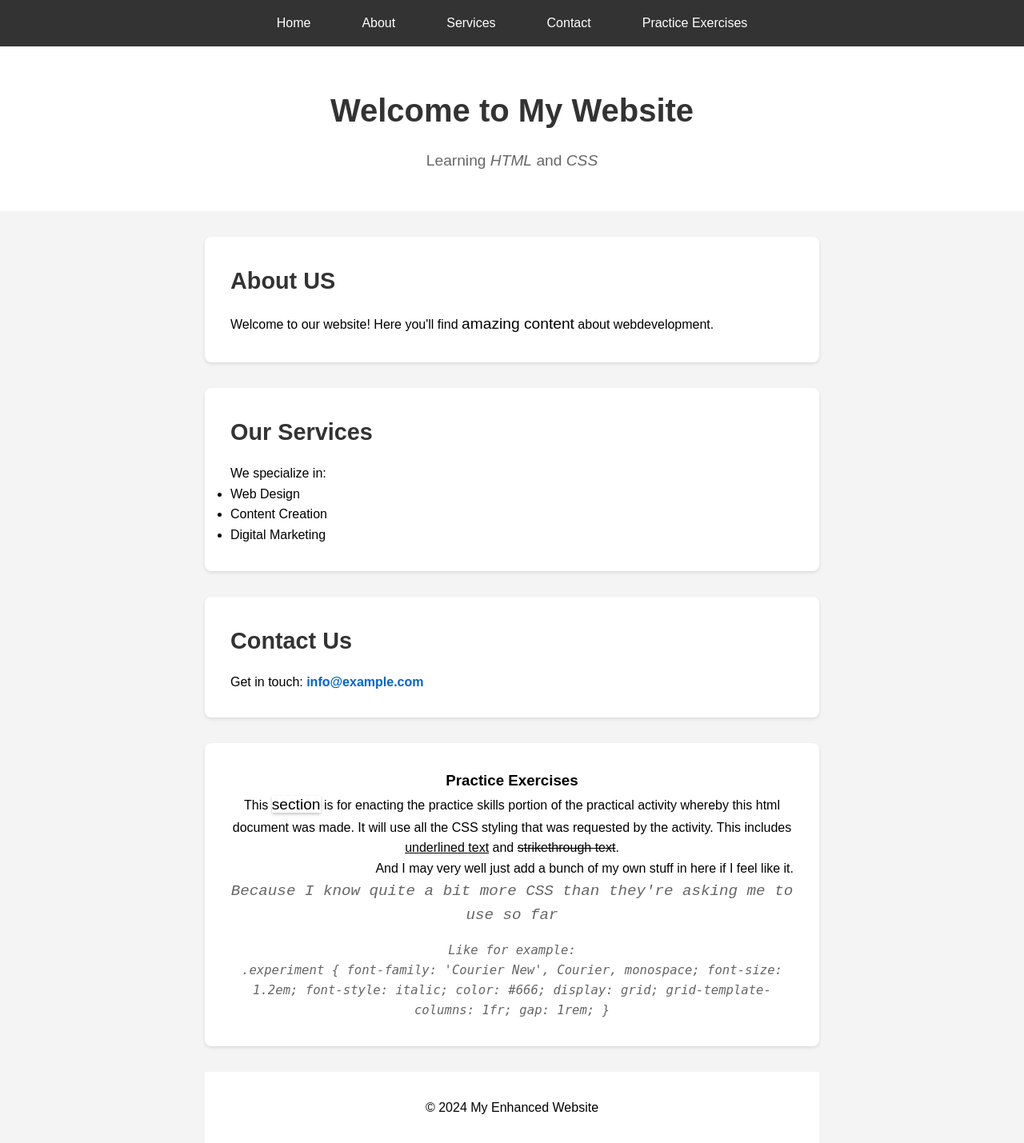
After one commit to VoidLance/Course-Files, a PHP site: the page made by Project Files/Personal Website/Example for Practical Activity/example.html in a window 1280 px wide. The commit adds this page. Shown: the whole page at 80% size. Run offline with PHP 8.4, Linux system fonts and the light colour scheme.

Commit message:
Added example website from practical activity

```diff
--- /dev/null
+++ b/Project Files/Personal Website/Example for Practical Activity/example.html
@@ -0,0 +1,217 @@
+<!DOCTYPE html>
+<html lang="en">
+        <head>
+                <meta charset="UTF-8">
+                <meta name="viewport" content="width=device-width, initial-scale=1">
+                <title>My Enhanced Website</title>
+                <style>
+                        /* We'll add CSS here later apparently */
+                        /* basic reset */
+                        * {
+                              margin: 0;
+                              padding: 0;
+                              box-sizing: border-box;
+                        }
+
+                        body {
+                              font-family: Arial, sans-serif;
+                              line-height: 1.6;
+                              background-color: #f4f4f4;
+                        }
+                        /* Navigation Styling */
+                        .nav-container {
+                              background-color: #333;
+                              padding: 1rem 0;
+                              position: sticky;
+                              top: 0;
+                        }
+
+                        .main-nav ul {
+                              list-style: none;
+                              display: flex;
+                              justify-content: center;
+                              gap: 2rem;
+                        }
+
+                        .main-nav a {
+                              color: white;
+                              text-decoration: none;
+                              padding: 0.5rem 1rem;
+                              transition: color 0.3s ease;
+                        }
+
+                        .main-nav a:hover {
+                              color: #ffd700;
+                        }
+
+                        /* Header Styling */
+                        .header {
+                              text-align: center;
+                              padding: 3rem 1rem;
+                              background-color: #fff;
+                              margin-bottom: 2rem;
+                        }
+
+                        .header h1 {
+                              color: #333;
+                              font-size: 2.5rem;
+                              margin-bottom: 1rem;
+                        }
+
+                        .subtitle {
+                              color: #666;
+                              font-size: 1.2rem;
+                        }
+
+                        /* main content styling */
+                        .main-content {
+                              max-width: 800px;
+                              margin: 0 auto;
+                              padding: 0 1rem;
+                              scroll-margin: 2rem;
+                        }
+
+                        .about-section, .services-section, .contact-section {
+                              background: white;
+                              padding: 2rem;
+                              margin-bottom: 2rem;
+                              border-radius: 8px;
+                              box-shadow: 0 2px 4px rgba(0,0,0,0.1);
+                              scroll-margin-top: 4rem;
+                        }
+
+                        .practice-exercises {
+                              background: white;
+                              padding: 2rem;
+                              margin-bottom: 2rem;
+                              border-radius: 8px;
+                              box-shadow: 0 2px 4px rgba(0,0,0,0.1);
+                              text-align: center;
+                              scroll-margin-top: 4rem;
+                        }
+
+                        .section {
+                              font-size: 1.2em;
+                              box-shadow: 0 2px 4px rgba(0, 0, 0, 0.233);
+                        }
+
+                        .underlined {
+                              text-decoration: underline;
+                        }
+
+                        .strikethrough {
+                              text-decoration: line-through;
+                        }
+
+                        .right-align {
+                              text-align: right;
+                        }
+
+                        .experiment {
+                              font-family: 'Courier New', Courier, monospace;
+                              font-size: 1.2em;
+                              font-style: italic;
+                              color: #666;
+                              display: grid;
+                              grid-template-columns: 1fr;
+                              gap: 1rem;
+                              /* Add any additional styling for the experiment section here */
+                        }
+
+                        h2 {
+                              color: #333;
+                              margin-bottom: 1rem;
+                              font-size: 1.8rem;
+                        }
+
+                        /* Text Formatting */
+                        .highlight {
+                              background-color: #ffd700;
+                              padding: 0.2rem 0.5rem;
+                              border-radius: 4px;
+                        }
+
+                        em {
+                              color: #666;
+                              font-style: italic;
+                        }
+
+                        .email {
+                              color: #0066cc;
+                              font-weight: bold;
+                        }
+
+                        /* Footer Styling */
+                        .footer {
+                              text-align: center;
+                              padding: 2rem;
+                              background-color: white;
+                              margin-top: 2rem;
+                        }
+                </style>
+        </head>
+        <body>
+                <!-- Navigation Section -->
+                 <div class="nav-container">
+                        <nav class="main-nav">
+                                <ul>
+                                        <li><a href="#home">Home</a></li>
+                                        <li><a href="#about">About</a></li>
+                                        <li><a href="#services">Services</a></li>
+                                        <li><a href="#contact">Contact</a></li>
+                                          <li><a href="#practice-exercises">Practice Exercises</a></li>
+                                </ul>
+                        </nav>
+                 </div>
+                 <!-- Header Section -->
+                  <div class="header" id="home">
+                        <h1>Welcome to My Website</h1>
+                        <p class="subtitle">Learning <em>HTML</em> and <em>CSS</em></p>
+                  </div>
+
+                  <!-- Main Content Section -->
+                  <div class="main-content">
+                        <div class="about-section" id="about">
+                              <h2>About US</h2>
+                              <p>Welcome to our website! Here you'll find <span style="font-size: 1.2em;">amazing content</span> about webdevelopment.</p>
+                        </div>
+                        <div class="services-section" id="services">
+                              <h2>Our Services</h2>
+                              <p>We specialize in:</p>
+                              <ul>
+                                    <li>Web Design</li>
+                                    <li>Content Creation</li>
+                                    <li>Digital Marketing</li>
+                              </ul>
+                        </div>
+                        <div class="contact-section" id="contact">
+                              <h2>Contact Us</h2>
+                              <p>Get in touch: <span class="email">info@example.com</span></p>
+                        </div>
+
+                        <!-- Practice Exercises -->
+                        <section class="practice-exercises" id="practice-exercises">
+                              <h3>Practice Exercises</h3>
+                              <p>This <span class="section">section</span> is for enacting the practice skills portion of the practical activity whereby this html document was made. It will use all the CSS styling that was requested by the activity. This includes <span class="underlined">underlined text</span> and <span class="strikethrough">strikethrough text</span>.</p>
+                              <p class="right-align">And I may very well just add a bunch of my own stuff in here if I feel like it.</p>
+                              <p class="experiment">Because I know quite a bit more CSS than they're asking me to use so far
+                                    <code>Like for example: <br>
+                                          .experiment {
+                                                font-family: 'Courier New', Courier, monospace;
+                                                font-size: 1.2em;
+                                                font-style: italic;
+                                                color: #666;
+                                                display: grid;
+                                                grid-template-columns: 1fr;
+                                                gap: 1rem;
+                                          }
+                                    </code>
+                              </p>
+                        </section>
+
+                        <!-- Footer Section -->
+                        <div class="footer">
+                                <p>&copy; 2024 My Enhanced Website</p>
+                  </div>
+        </body>
+        </html>
--- a/Project Files/Personal Website/Index.html
+++ b/Project Files/Personal Website/Index.html
@@ -4,7 +4,11 @@
     <meta charset="UTF-8">
     <meta name="viewport" content="width=device-width, initial-scale=1.0">
     <title>Personal Website</title>
+    <link rel="icon" type="image/png" href="/Images/favicon.png">
     <link rel="stylesheet" href="style.css">
+    <link rel="preconnect" href="https://fonts.googleapis.com">
+    <link rel="preconnect" href="https://fonts.gstatic.com" crossorigin>
+    <link href="https://fonts.googleapis.com/css2?family=Asul:wght@400;700&display=swap" rel="stylesheet">
 </head>
 <body>
     <nav>
@@ -21,7 +25,7 @@
     </header> -->
 <div id="content"></div>
     <section id="about">
-        <h2>About Me - Testing Updates</h2>
+        <h2>About Me</h2>
         <p>Hello! I'm Alistair, a new software developer with a lot of varied experience, including creative writing, game design, 3d modelling, IT support, bar work and teaching. I love creating web applications and learning new technologies, and I have recently started a Software Development training course that promises to get me a job once I've finished the course, so I'm currently extremely excited about it. This website is just a local portfolio made for the course, so while it will improve with time as I progress through the course, my real portfolio website will always be <a href="https://alistairsweeting.online" target="_blank">here</a></p>
         <p>
             I have made the text on this page extremely, exceedingly large for now, because the links at the top go to the sections rather than other pages, and I don't have a lot of content to add yet, so I want to make sure that when you click the links, you can see that you've actually gone to a different section. This will be fixed in the future when I have more content to add.
--- a/Project Files/Personal Website/gallery.html
+++ b/Project Files/Personal Website/gallery.html
@@ -4,7 +4,8 @@
         <meta charset="UTF-8">
         <title>Gallery</title>
         <meta name="viewport" content="width=device-width, initial-scale=1.0">
-        <link rel="stylesheet" href="style.css">
+                <link rel="icon" type="image/png" href="/Images/favicon.png">
+                <link rel="stylesheet" href="style.css">
 </head>
 <body>
         <nav>
```
Also changed, not shown: Obsidian/Course Notes/Module 3 - HTML and CSS.md (+1 -1 lines), Obsidian/Course Notes/Personal Website Wireframe.md (added, +55 -0 lines), Project Files/Personal Website/style.css (+28 -1 lines), Obsidian/.obsidian/plugins/home-tab/data.json, Obsidian/.obsidian/plugins/novel-word-count/data.json, Obsidian/.obsidian/plugins/readwise-official/data.json, Obsidian/.obsidian/workspace.json.
